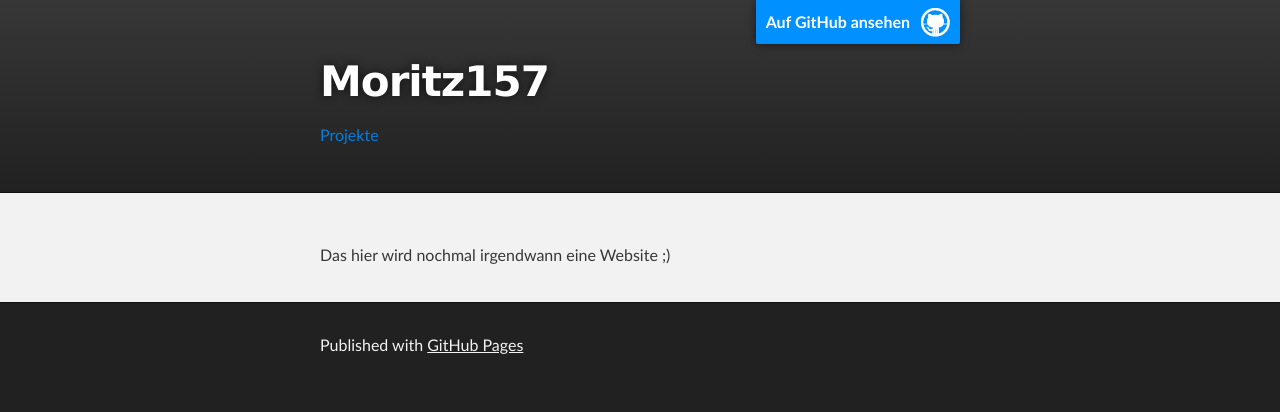
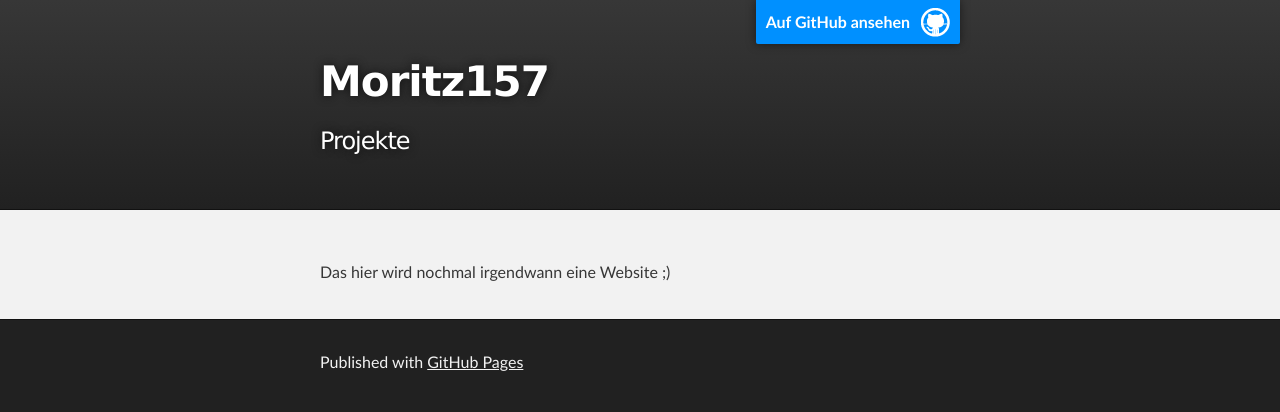
Before and after one commit to benediktweyer/moritz157.github.io, a plain HTML site: page index.html in a window 1280 px wide. Drawn offline with Linux system fonts and the light colour scheme.

Commit message:
Update index.html

```diff
--- a/index.html
+++ b/index.html
@@ -19,8 +19,7 @@
           <a id="forkme_banner" href="https://github.com/moritz157">Auf GitHub ansehen</a>
 
           <h1 id="project_title">Moritz157</h1>
-          <!--  <h2 id="project_tagline"></h2>  -->
-          <p><a>Projekte</a></p>
+          <h2 id="project_tagline">Projekte</h2>
 
         </header>
     </div>
```
